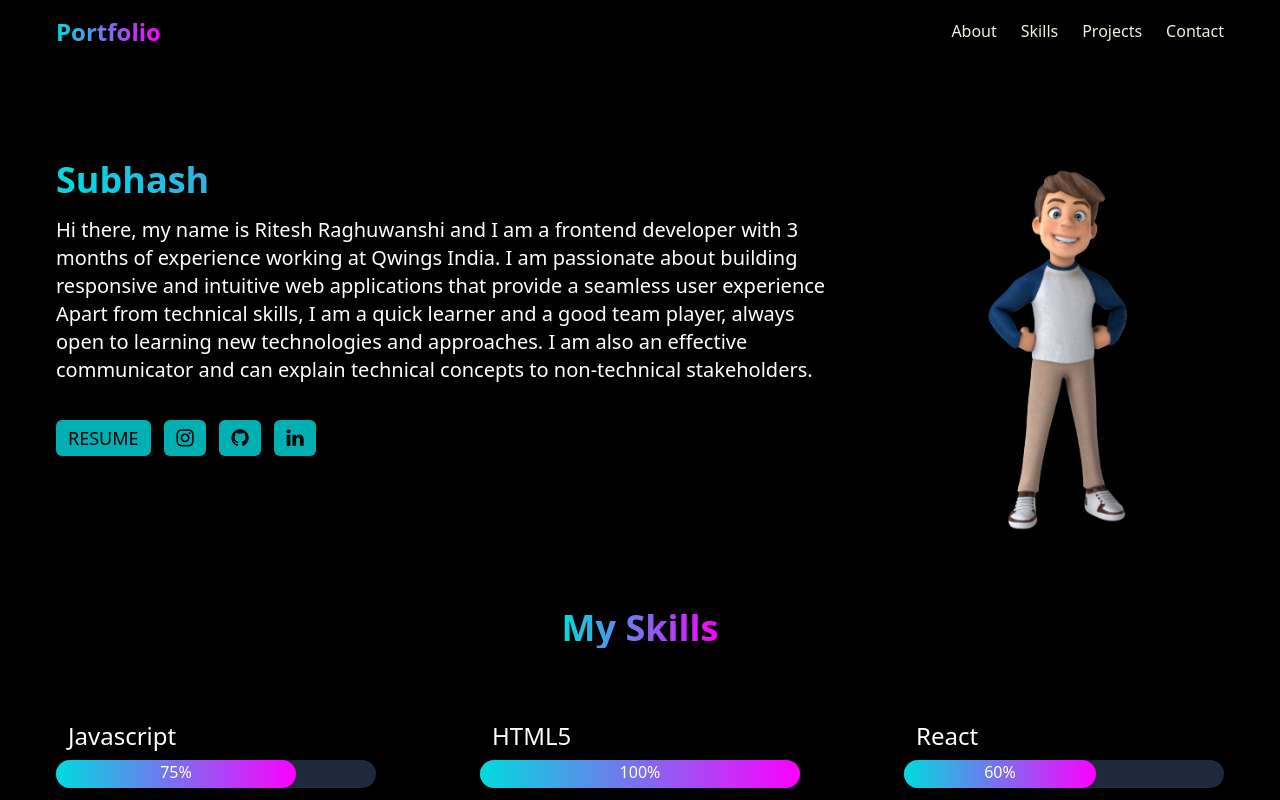
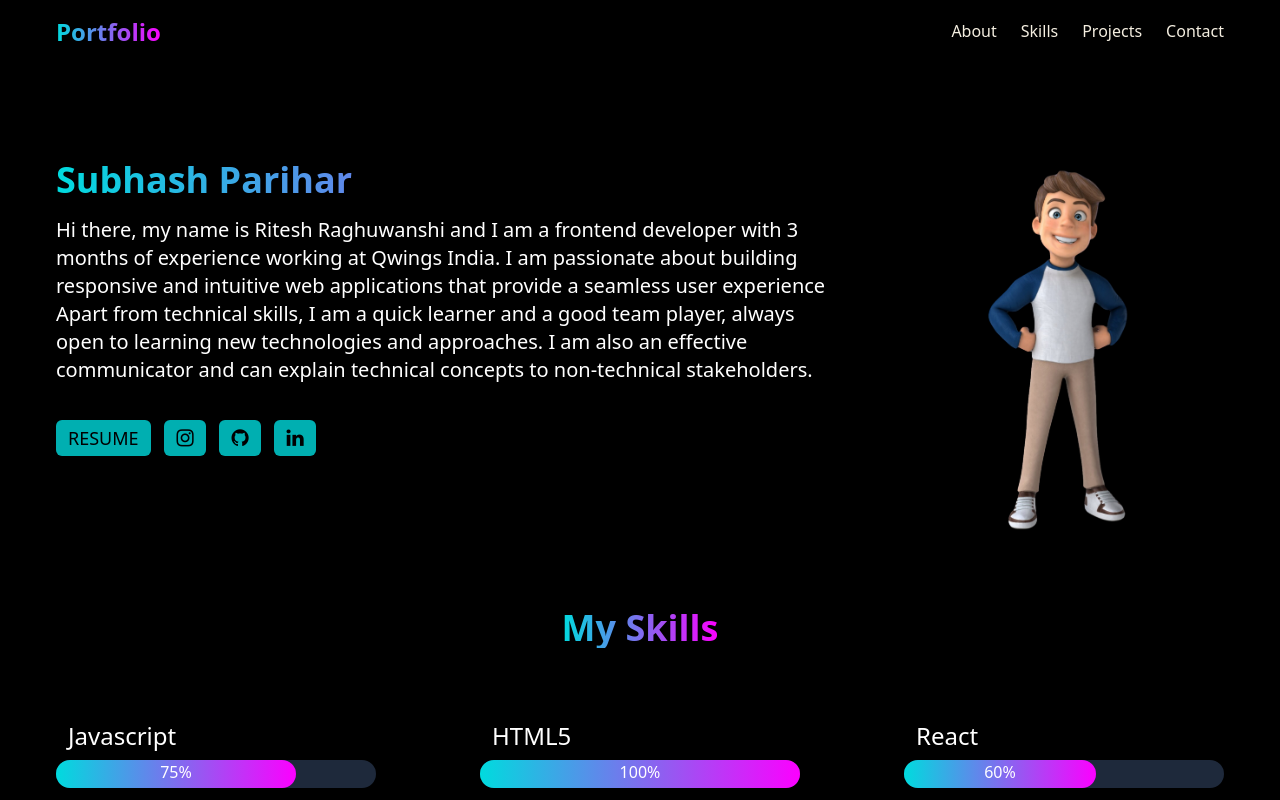
Before and after one commit to sonu-lodhi/react-p, a React (Create React App) app: page / in a window 1280 px wide. Shown: the top 800 px of the page. Built offline with nearby package versions, Linux system fonts and the light colour scheme.

Commit message:
updated 1 about file

```diff
--- a/src/components/About.js
+++ b/src/components/About.js
@@ -5,7 +5,7 @@ function About() {
   return (
     <section id='About' className="container mx-auto px-4 py-8 sm:flex justify-between sm:mt-16">
       <div className='sm:w-2/3 animate-[left_1s_ease-in-out]'>
-      <h2 className="text-4xl font-bold mb-4 text-blue-300 gradientText">Subhash</h2>
+      <h2 className="text-4xl font-bold mb-4 text-blue-300 gradientText">Subhash Parihar</h2>
       <p className="mb-4 text-xl">
       Hi there, my name is Ritesh Raghuwanshi and I am a frontend developer with 3 months of experience working at Qwings India. I am passionate about building responsive and intuitive web applications that provide a seamless user experience Apart from technical skills, I am a quick learner and a good team player, always open to learning new technologies and approaches. I am also an effective communicator and can explain technical concepts to non-technical stakeholders.
       </p>
```
